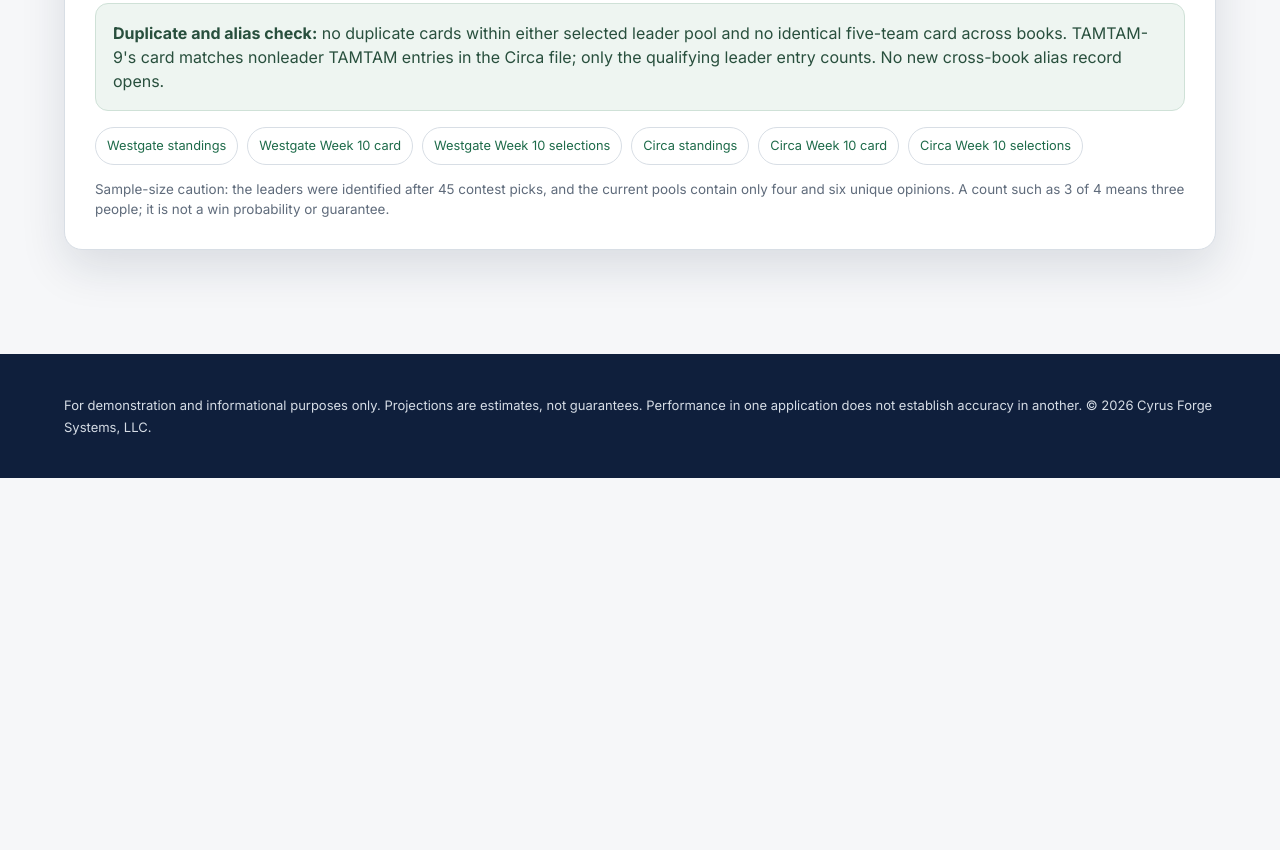
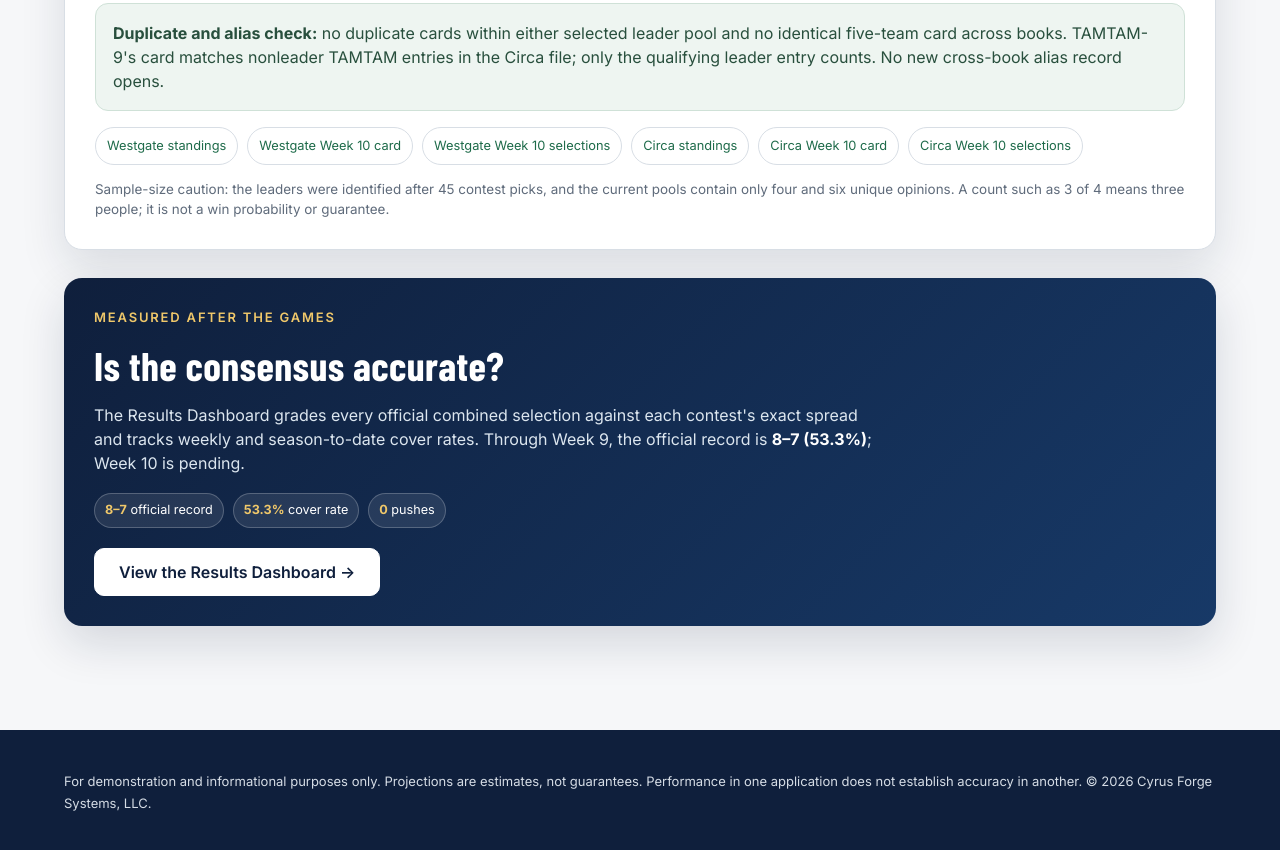
Before and after one commit to Ibmcleaner/cyrusforgesystems-site, a plain HTML site: page cyrus/consolidation-analyzer/index.html in a window 1280 px wide. Shown: the part 3544-4394 px from the top of the page. Before the commit the page ends 4022 px from the top, so only its background shows below. Drawn offline with nearby package versions, Linux system fonts and the light colour scheme.

Commit message:
Link analyzer to historical results dashboard

```diff
--- a/cyrus/consolidation-analyzer/index.html
+++ b/cyrus/consolidation-analyzer/index.html
@@ -68,6 +68,14 @@
     <div class="source-links"><a href="https://www.westgateresorts.com/supercontest/download/2026%20SuperContest%20Standings%20Week%209.pdf?contest=/2026/SuperContest/Standings">Westgate standings</a><a href="https://www.westgateresorts.com/supercontest/download/2026%20SUPERCONTEST%20GAME%20SHEET%20WK%2010.pdf?contest=/2026/SuperContest/Card">Westgate Week 10 card</a><a href="https://www.westgateresorts.com/supercontest/download/2026%20SUPERCONTEST%20SELECTIONS%20WEEK%2010.pdf?contest=/2026/SuperContest/Selections">Westgate Week 10 selections</a><a href="https://www.circasports.com/wp-content/uploads/2026/11/Circa-Sports-Million-VIII-Full-Season-Standings-After-Week-9.pdf">Circa standings</a><a href="https://www.circasports.com/wp-content/uploads/2026/11/Circa-Sports-Million-VIII-Contest-Point-Spreads-Week-10.pdf">Circa Week 10 card</a><a href="https://www.circasports.com/wp-content/uploads/2026/11/Circa-Sports-Million-VIII-Week-10-Selections.pdf">Circa Week 10 selections</a></div><p class="small-note">Sample-size caution: the leaders were identified after 45 contest picks, and the current pools contain only four and six unique opinions. A count such as 3 of 4 means three people; it is not a win probability or guarantee.</p>
   </section>
 </article>
+
+<section aria-labelledby="results-link-title" style="margin:28px 0 0;padding:30px;border-radius:18px;background:linear-gradient(135deg,#0f1f3c,#173967);color:#fff;box-shadow:0 18px 46px rgba(15,31,60,.14)">
+  <p class="eyebrow" style="color:#f0c86a">Measured after the games</p>
+  <h2 id="results-link-title" style="margin:0 0 9px;color:#fff">Is the consensus accurate?</h2>
+  <p style="max-width:780px;color:#dce6ef">The Results Dashboard grades every official combined selection against each contest's exact spread and tracks weekly and season-to-date cover rates. Through Week 9, the official record is <strong style="color:#fff">8–7 (53.3%)</strong>; Week 10 is pending.</p>
+  <div class="status-row" style="margin-bottom:20px"><span class="status-chip"><strong>8–7</strong> official record</span><span class="status-chip"><strong>53.3%</strong> cover rate</span><span class="status-chip"><strong>0</strong> pushes</span></div>
+  <div class="btn-row"><a class="btn" href="results/" style="background:#fff;color:#0f1f3c;border-color:#fff">View the Results Dashboard →</a></div>
+</section>
 </section>
 </main>
 <footer class="site-footer"><div class="wrap" style="padding-top:40px;padding-bottom:40px"><p class="footer-small">For demonstration and informational purposes only. Projections are estimates, not guarantees. Performance in one application does not establish accuracy in another. © 2026 Cyrus Forge Systems, LLC.</p></div></footer>
```
